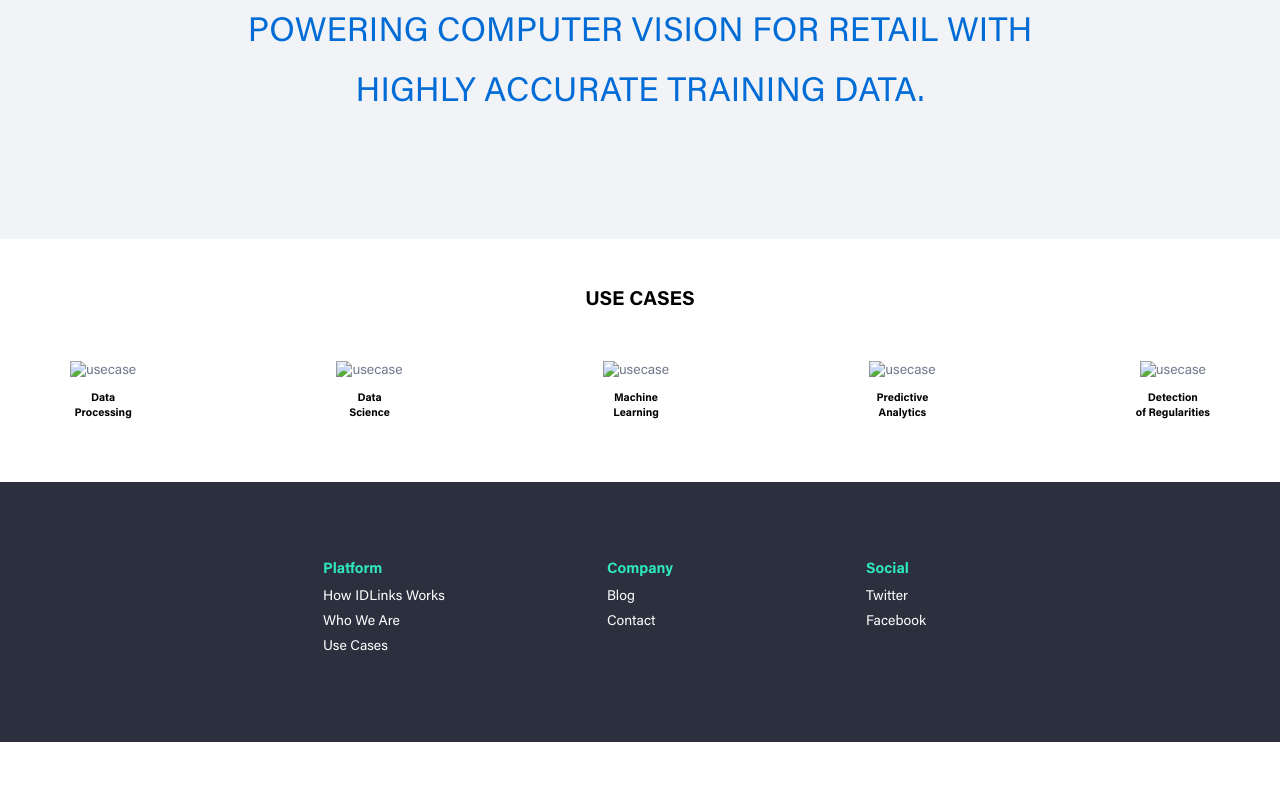
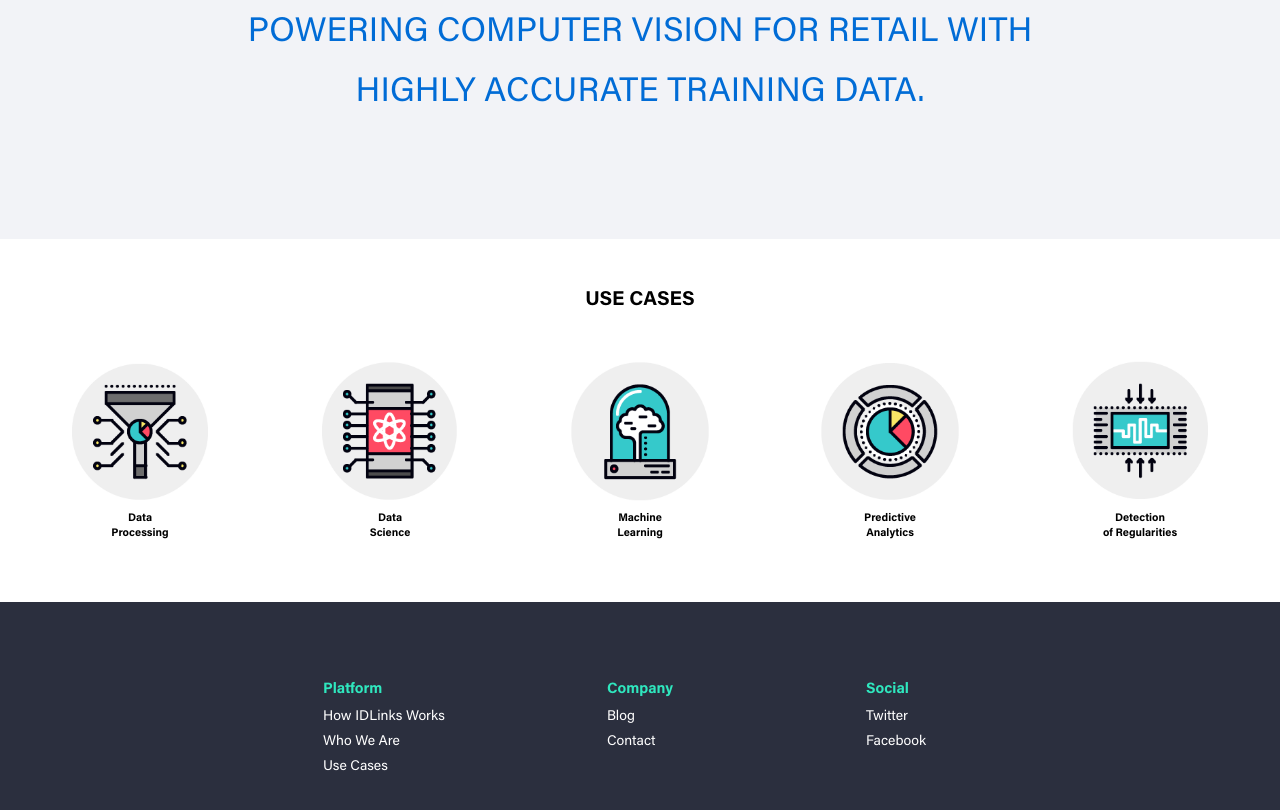
Before and after one commit to bikal1000/idlink, a plain HTML site: page index.html in a window 1280 px wide. Shown: the part 2143-2953 px from the top of the page. Before the commit the page ends 2885 px from the top, so only its background shows below. Drawn offline with Linux system fonts and the light colour scheme.

Commit message:
Update index.html

```diff
--- a/index.html
+++ b/index.html
@@ -147,31 +147,31 @@
                     <div class="usecase_wrapper">
                         <div class="usecase_content">
                             <figure class="usecase_img">
-                                <img src="" alt="usecase">
+                                <img src="images/d1.png" alt="usecase">
                             </figure>
                             <p><a href="#">Data<br>Processing</a></p>
                         </div>
                         <div class="usecase_content">
                             <figure class="usecase_img">
-                                <img src="" alt="usecase">
+                                <img src="images/d2.png" alt="usecase">
                             </figure>
                             <p><a href="#">Data<br>Science</a></p>
                         </div>
                         <div class="usecase_content">
                             <figure class="usecase_img">
-                                <img src="" alt="usecase">
+                                <img src="images/d3.png" alt="usecase">
                             </figure>
                             <p><a href="#">Machine<br>Learning</a></p>
                         </div>
                         <div class="usecase_content">
                             <figure class="usecase_img">
-                                <img src="" alt="usecase">
+                                <img src="images/d4.png" alt="usecase">
                             </figure>
                             <p><a href="#">Predictive<br>Analytics</a></p>
                         </div>
                         <div class="usecase_content">
                             <figure class="usecase_img">
-                                <img src="" alt="usecase">
+                                <img src="images/d5.png" alt="usecase">
                             </figure>
                             <p><a href="#">Detection<br>of Regularities</a></p>
                         </div>
```
